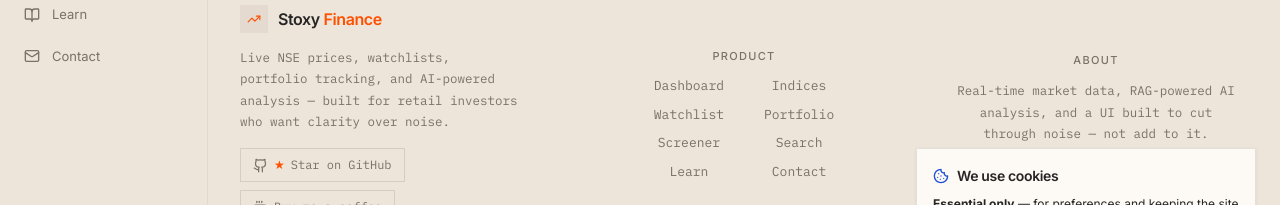
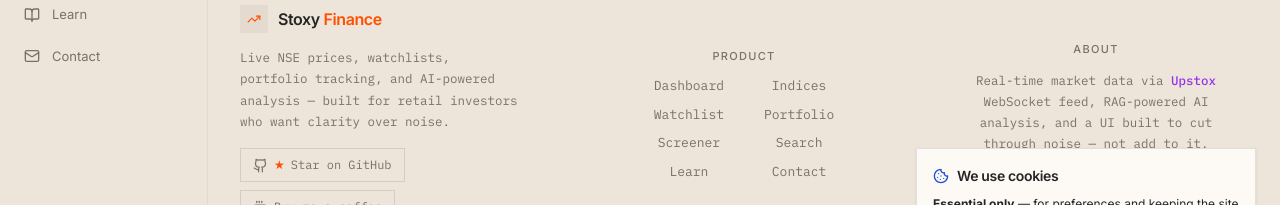
Before and after one commit to Anshs-12/stoxy, a React (Vite) app in the folder frontend/: page / in a window 1280 px wide. Shown: the part 428-633 px from the top of the page. Built offline with nearby package versions, Linux system fonts and the light colour scheme; no server answers.

Commit message:
feat: revamp footer links with icons and Upstox attribution

```diff
--- a/frontend/src/components/layout/Footer.tsx
+++ b/frontend/src/components/layout/Footer.tsx
@@ -1,5 +1,6 @@
 import { Link } from 'react-router-dom';
-import { Github, TrendingUp, Coffee, Mail } from 'lucide-react';
+import { Github, TrendingUp, Coffee, Mail, ShieldCheck, ScrollText, Cookie } from 'lucide-react';
+import { requestConsentReopen } from '../../lib/consent';
 
 const productLinks = [
     { to: '/', label: 'Dashboard' },
@@ -83,7 +84,16 @@
                             About
                         </h3>
                         <p className="text-[12.5px] text-muted leading-[1.7] max-w-[280px]">
-                            Real-time market data, RAG-powered AI
+                            Real-time market data via{' '}
+                            <a
+                                href="https://upstox.com/developer"
+                                target="_blank"
+                                rel="noopener noreferrer"
+                                className="text-purple-600 dark:text-purple-400 font-medium hover:underline underline-offset-2"
+                            >
+                                Upstox
+                            </a>{' '}
+                            WebSocket feed, RAG-powered AI
                             analysis, and a UI built to cut through noise — not add to it.
                         </p>
                         <div className="flex items-center gap-1.5 mt-4 text-[11.5px] text-positive">
@@ -97,12 +107,24 @@
                 <div className="max-w-[1240px] mx-auto pt-5 border-t border-border-light flex justify-between items-center flex-wrap gap-3 text-[11.5px] text-muted">
                     <span>© {year} Stoxy Finance. All rights reserved.</span>
                     <div className="flex gap-5 items-center">
-                        <Link to="/privacy" className="text-muted no-underline hover:text-primary transition-colors">Privacy</Link>
                         <Link to="/contact" className="flex items-center gap-1.5 text-muted no-underline hover:text-primary transition-colors">
                             <Mail className="h-3 w-3" /> Contact
                         </Link>
-                        <Link to="/terms" className="text-muted no-underline hover:text-primary transition-colors">Terms</Link>
-                        <a href={GITHUB_URL} target="_blank" rel="noopener noreferrer" className="text-muted no-underline hover:text-primary transition-colors">GitHub</a>
+                        <Link to="/privacy" className="flex items-center gap-1.5 text-muted no-underline hover:text-primary transition-colors">
+                            <ShieldCheck className="h-3 w-3" /> Privacy
+                        </Link>
+                        <Link to="/terms" className="flex items-center gap-1.5 text-muted no-underline hover:text-primary transition-colors">
+                            <ScrollText className="h-3 w-3" /> Terms
+                        </Link>
+                        <button
+                            onClick={() => requestConsentReopen()}
+                            className="flex items-center gap-1.5 text-muted no-underline hover:text-primary transition-colors bg-transparent border-0 p-0 font-mono text-[11.5px] cursor-pointer"
+                        >
+                            <Cookie className="h-3 w-3" /> Cookies
+                        </button>
+                        <a href={GITHUB_URL} target="_blank" rel="noopener noreferrer" className="flex items-center gap-1.5 text-muted no-underline hover:text-primary transition-colors">
+                            <Github className="h-3 w-3" /> GitHub
+                        </a>
                     </div>
                 </div>
             </div>
```
